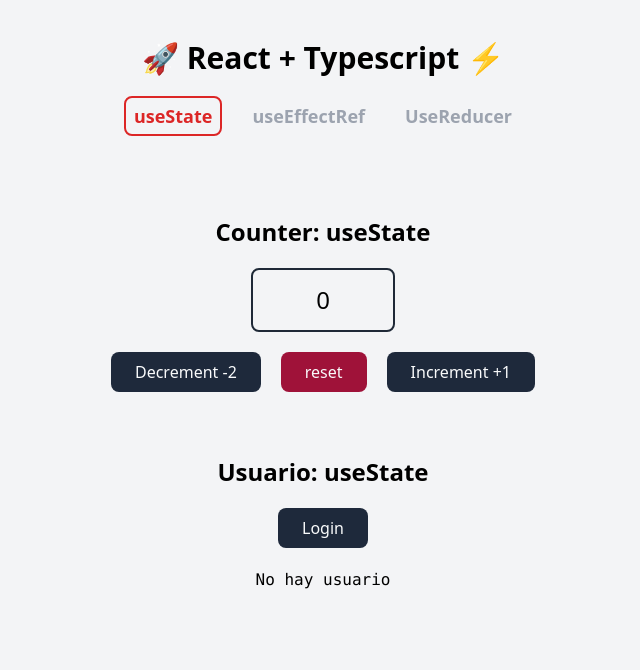
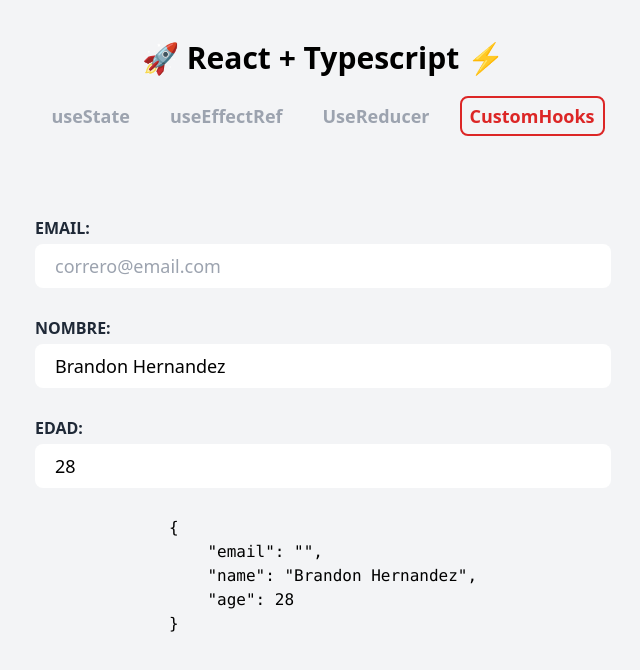
Before and after one commit to tonatiujsanchez/react-typescript, a React (Create React App) app: page /custom-hooks in a window 1280 px wide. Before the commit this address led to /use-state. Shown: the top 670 px of the page, without its empty margins (317-957 px from the left). Built offline with nearby package versions, Linux system fonts and the light colour scheme.

Commit message:
CustomHook(useForm) agregado

```diff
--- a/src/App.tsx
+++ b/src/App.tsx
@@ -2,6 +2,8 @@ import UseState from './pages/UseState';
 import UseEffectUseRef from './pages/UseEffectUseRef';
 import { BrowserRouter, Navigate, NavLink, Route, Routes } from 'react-router-dom';
 import UseReducer from './pages/UseReducer';
+import CustomHooks from './pages/CustomHooks';
+
 
 
 
@@ -15,13 +17,37 @@ function App() {
                     <nav className='flex justify-center gap-5 mt-5 mb-10'>
                         <NavLink
                             to="/use-state"
-                            className={({ isActive })=>`${isActive ? 'text-red-600 border-2 border-red-600 rounded-lg py-1 px-2': 'text-gray-400 border-2 border-transparent rounded-lg py-1 px-2'} font-semibold text-lg`}>useState</NavLink>
+                            className={
+                                ({ isActive })=>`${isActive
+                                    ? 'text-red-600 border-2 border-red-600 rounded-lg py-1 px-2'
+                                    : 'text-gray-400 border-2 border-transparent rounded-lg py-1 px-2'} font-semibold text-lg`}>
+                            useState
+                        </NavLink>
+
                         <NavLink
                             to="/use-effect-ref"
-                            className={({ isActive })=>`${isActive ? 'text-red-600 border-2 border-red-600 rounded-lg py-1 px-2': 'text-gray-400 border-2 border-transparent rounded-lg py-1 px-2'} font-semibold text-lg`}>useEffectRef</NavLink>
+                            className={
+                                ({ isActive })=>`${isActive
+                                    ? 'text-red-600 border-2 border-red-600 rounded-lg py-1 px-2'
+                                    : 'text-gray-400 border-2 border-transparent rounded-lg py-1 px-2'} font-semibold text-lg`}>
+                            useEffectRef
+                        </NavLink>
                         <NavLink
                             to="/use-reducer"
-                            className={({ isActive })=>`${isActive ? 'text-red-600 border-2 border-red-600 rounded-lg py-1 px-2': 'text-gray-400 border-2 border-transparent rounded-lg py-1 px-2'} font-semibold text-lg`}>UseReducer</NavLink>
+                            className={
+                                ({ isActive })=>`${isActive
+                                    ? 'text-red-600 border-2 border-red-600 rounded-lg py-1 px-2'
+                                    : 'text-gray-400 border-2 border-transparent rounded-lg py-1 px-2'} font-semibold text-lg`}>
+                            UseReducer
+                        </NavLink>
+                        <NavLink
+                            to="/custom-hooks"
+                            className={
+                                ({ isActive })=>`${isActive
+                                    ? 'text-red-600 border-2 border-red-600 rounded-lg py-1 px-2'
+                                    : 'text-gray-400 border-2 border-transparent rounded-lg py-1 px-2'} font-semibold text-lg`}>
+                            CustomHooks
+                        </NavLink>
                     </nav>
                 </header>
                 <main className="max-w-5xl mx-auto">
@@ -30,6 +56,7 @@ function App() {
                             <Route path='use-state' element={ <UseState /> } />
                             <Route path='use-effect-ref' element={ <UseEffectUseRef />} />
                             <Route path='use-reducer' element={ <UseReducer />} />
+                            <Route path='custom-hooks' element={ <CustomHooks />} />
                         </Routes>
                 </main>
             </BrowserRouter>
--- /dev/null
+++ b/src/components/Formulario.tsx
@@ -0,0 +1,71 @@
+import { useForm } from '../hooks/useForm';
+
+interface FormData {
+    email: string;
+    name: string;
+    age: number;
+}
+
+const Formulario = () => {
+
+    const { formulario, handleChange } = useForm<FormData>({
+        email: '',
+        name: 'Brandon Hernandez',
+        age: 28
+    })
+
+    const { email, name, age } = formulario
+
+    return (
+        <>
+            <form autoComplete="off"
+                className="max-w-xl mx-auto">
+                <div className="mb-7">
+                    <label
+                        htmlFor="email"
+                        className="inline-block font-bold uppercase mb-1 text-gray-800">Email:</label>
+                    <input
+                        type="email"
+                        id="email"
+                        name="email"
+                        value={ email }
+                        onChange={ handleChange }
+                        className="w-full rounded-lg text-lg px-5 py-2"
+                        placeholder="correro@email.com" />
+                </div>
+                <div className="mb-7">
+                    <label
+                        htmlFor="name"
+                        className="inline-block font-bold uppercase mb-1 text-gray-800">Nombre:</label>
+                    <input
+                        type="text"
+                        id="name"
+                        name="name"
+                        value={ name }
+                        onChange={ handleChange }
+                        className="w-full rounded-lg text-lg px-5 py-2"
+                        placeholder="Tu nombre" />
+                </div>
+                <div className="mb-7">
+                    <label
+                        htmlFor="name"
+                        className="inline-block font-bold uppercase mb-1 text-gray-800">Edad:</label>
+                    <input
+                        type="number"
+                        id="age"
+                        name="age"
+                        value={ age }
+                        onChange={ handleChange }
+                        className="w-full rounded-lg text-lg px-5 py-2"
+                        placeholder="28" />
+                </div>
+            </form>
+            <div className="flex justify-center">
+                <pre>{ JSON.stringify(formulario, null, 4) }</pre>
+            </div>
+
+        </>
+    )
+}
+
+export default Formulario
--- /dev/null
+++ b/src/hooks/useForm.tsx
@@ -0,0 +1,23 @@
+import { ChangeEvent, useState } from 'react';
+
+
+
+export const useForm = <T extends Object>( initState: T ) => {
+
+    const [formulario, setFormulario] = useState(initState)
+
+
+    const handleChange = ({ target }: ChangeEvent<HTMLInputElement>) => {
+
+        const { name, value } = target
+
+        setFormulario({
+            ...formulario,
+            [name]: value
+        })
+    }
+
+
+
+    return { formulario, handleChange }
+}
--- /dev/null
+++ b/src/pages/CustomHooks.tsx
@@ -0,0 +1,12 @@
+import Formulario from "../components/Formulario"
+
+
+const CustomHooks = () => {
+    return (
+      <div>
+          <Formulario />
+      </div>
+    )
+  }
+
+  export default CustomHooks
```
